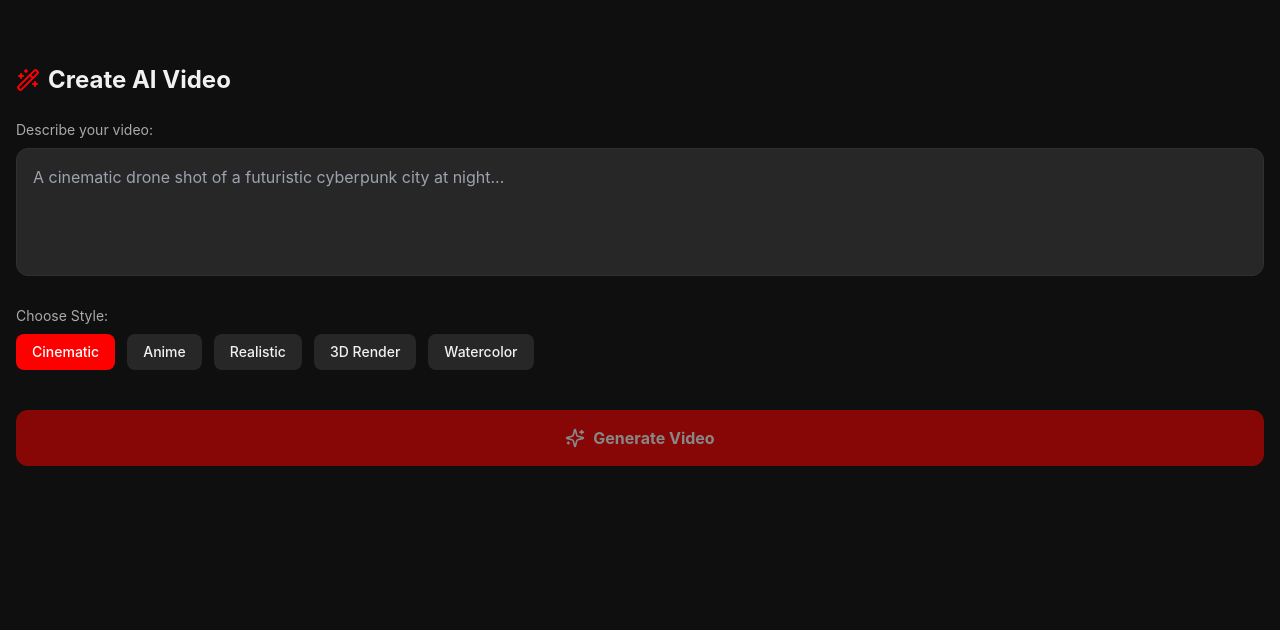
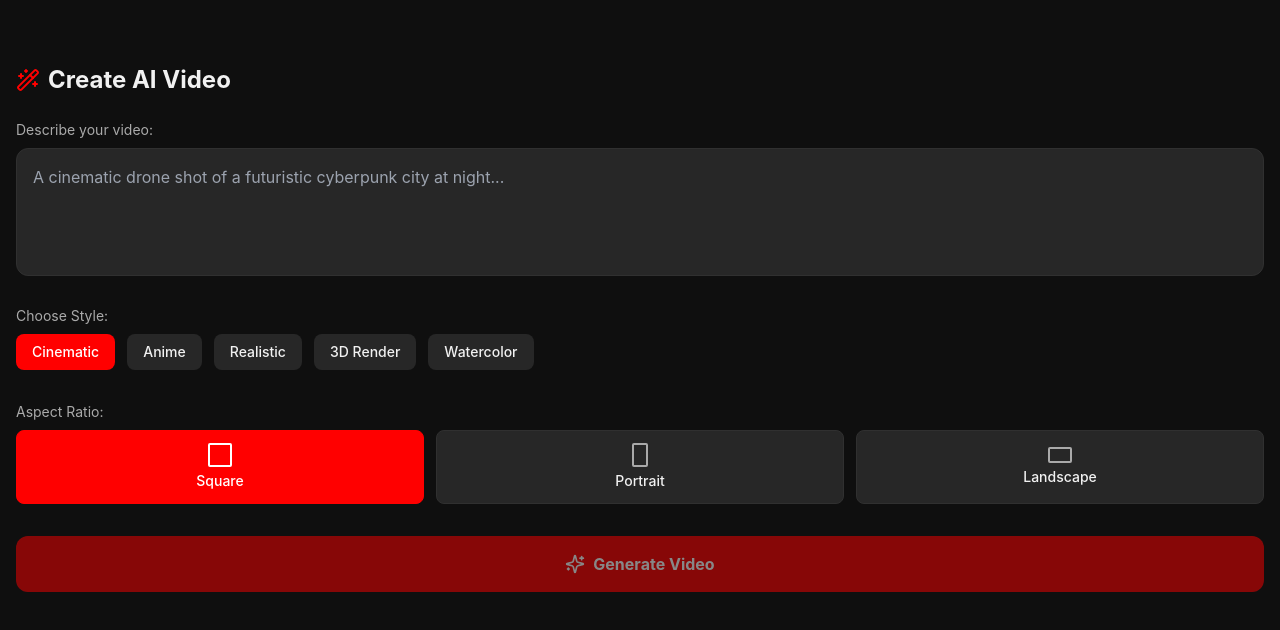
Before and after one commit to capacitytools/bmy-ai-studio, a Next.js app: page /create in a window 1280 px wide. Shown: the top 630 px of the page. Built offline with nearby package versions, Linux system fonts and the light colour scheme.

Commit message:
Update page.js

```diff
--- a/app/create/page.js
+++ b/app/create/page.js
@@ -6,21 +6,30 @@ import { Sparkles, Video, Wand2 } from "lucide-react";
 export default function CreatePage() {
   const [prompt, setPrompt] = useState("");
   const [selectedStyle, setSelectedStyle] = useState("Cinematic");
+  const [selectedRatio, setSelectedRatio] = useState("square");
   const [isGenerating, setIsGenerating] = useState(false);
 
   const styles = ["Cinematic", "Anime", "Realistic", "3D Render", "Watercolor"];
+  const ratios = [
+    { name: "Square", value: "square", width: 512, height: 512 },
+    { name: "Portrait", value: "portrait", width: 512, height: 768 },
+    { name: "Landscape", value: "landscape", width: 768, height: 512 },
+  ];
 
   const handleGenerate = () => {
     if (!prompt) return;
     setIsGenerating(true);
 
+    const ratio = ratios.find(r => r.value === selectedRatio);
+
     setTimeout(() => {
-      const aiImageUrl = `https://image.pollinations.ai/prompt/${encodeURIComponent(prompt)}?width=512&height=512&nologo=true&seed=${Date.now()}`;
+      const aiImageUrl = `https://image.pollinations.ai/prompt/${encodeURIComponent(prompt)}?width=${ratio.width}&height=${ratio.height}&nologo=true&seed=${Date.now()}`;
 
       const newVideo = {
         id: Date.now(),
         prompt: prompt,
         style: selectedStyle,
+        ratio: selectedRatio,
         date: new Date().toLocaleDateString(),
         thumbnail: aiImageUrl
       };
@@ -38,7 +47,7 @@ export default function CreatePage() {
       <h1 className="text-2xl font-bold text-yt-text mb-6 flex items-center gap-2">
         <Wand2 className="text-yt-red" /> Create AI Video
       </h1>
-
+      {/* Prompt Text Area */}
       <div className="mb-6">
         <label className="text-yt-textSec text-sm mb-2 block">Describe your video:</label>
         <textarea
@@ -49,7 +58,8 @@ export default function CreatePage() {
         />
       </div>
 
-      <div className="mb-8">
+      {/* Style Selection */}
+      <div className="mb-6">
         <label className="text-yt-textSec text-sm mb-2 block">Choose Style:</label>
         <div className="flex gap-3 overflow-x-auto no-scrollbar pb-2">
           {styles.map((style) => (
@@ -68,6 +78,32 @@ export default function CreatePage() {
         </div>
       </div>
 
+      {/* Aspect Ratio Selection */}
+      <div className="mb-8">
+        <label className="text-yt-textSec text-sm mb-2 block">Aspect Ratio:</label>
+        <div className="flex gap-3">
+          {ratios.map((ratio) => (
+            <button
+              key={ratio.value}
+              onClick={() => setSelectedRatio(ratio.value)}
+              className={`flex-1 px-4 py-3 rounded-lg text-sm font-medium transition active:scale-95 border ${
+                selectedRatio === ratio.value
+                  ? "bg-yt-red text-white border-yt-red"
+                  : "bg-yt-surface text-yt-text border-yt-border"
+              }`}
+            >
+              <div className="flex flex-col items-center gap-1">
+                <div className={`border-2 ${selectedRatio === ratio.value ? 'border-white' : 'border-yt-textSec'} rounded-sm ${
+                  ratio.value === 'square' ? 'w-6 h-6' :
+                  ratio.value === 'portrait' ? 'w-4 h-6' : 'w-6 h-4'
+                }`}></div>                <span>{ratio.name}</span>
+              </div>
+            </button>
+          ))}
+        </div>
+      </div>
+
+      {/* Generate Button */}
       <button
         onClick={handleGenerate}
         disabled={isGenerating || !prompt}
```
